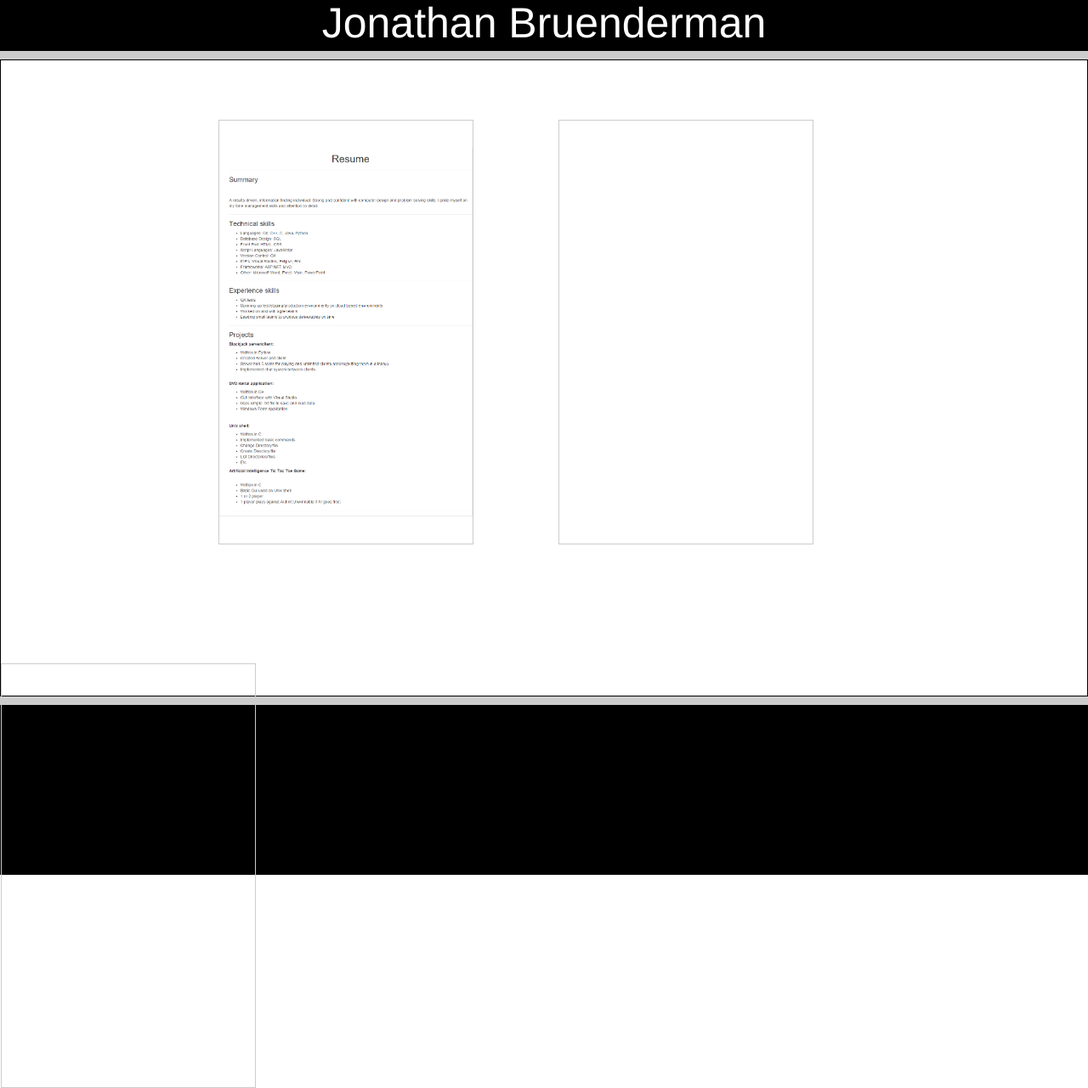
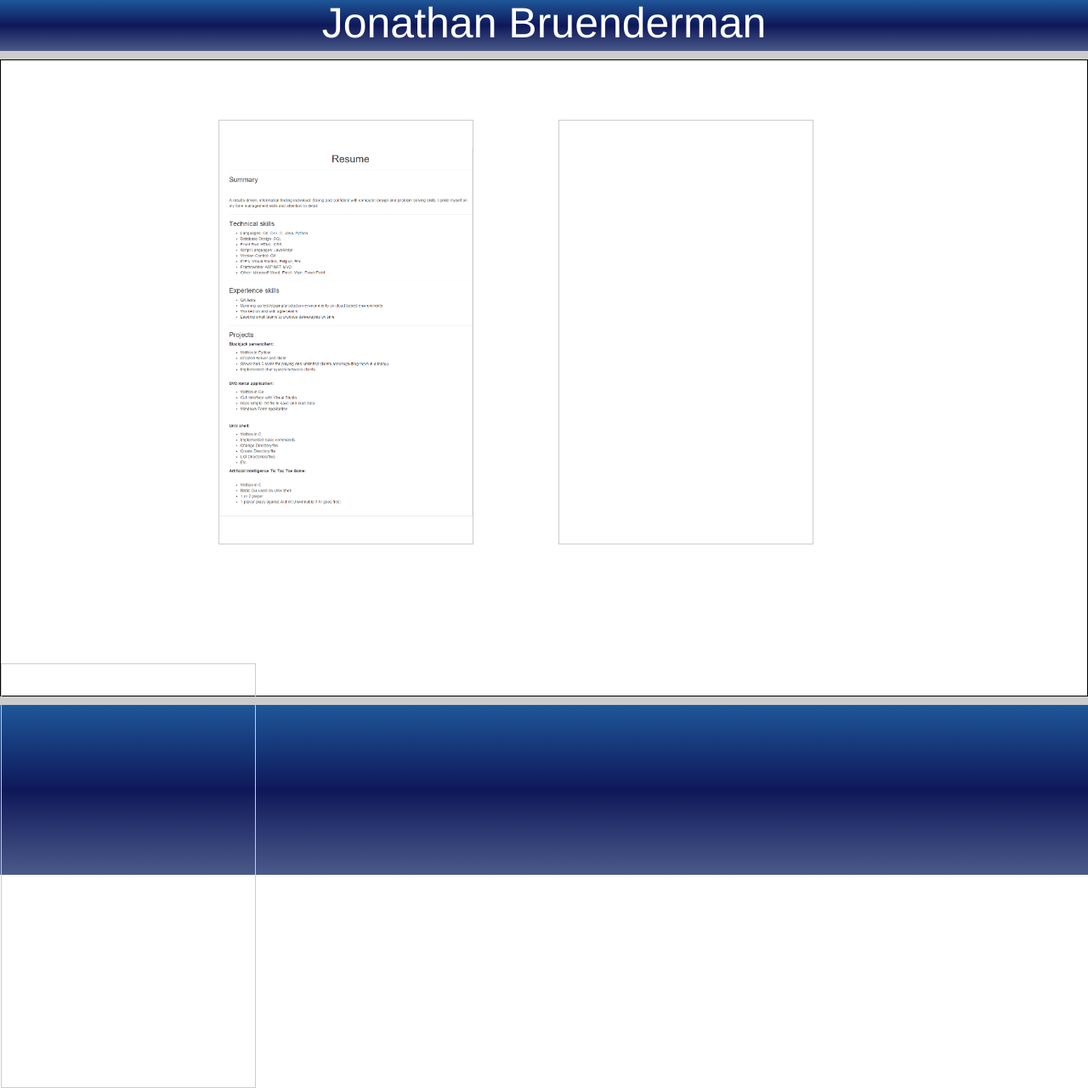
Before and after one commit to Bruendermiester/PersonalWebsite, a website: page app/index.html in a window 1280 px wide. Shown: the whole page at 85% size. Drawn offline with nearby package versions, Linux system fonts and the light colour scheme; some packages are replaced by stand-ins of ours.

Commit message:
Adding header and footer background color

```diff
--- a/app/modules/mainPage/css/footer.css
+++ b/app/modules/mainPage/css/footer.css
@@ -1,5 +1,13 @@
 #footer {
   height: 200px;
   width: 100%;
-  background-color: #000;
+  background: rgb(30,87,153); /* Old browsers */
+  background: -moz-linear-gradient(top,  rgba(30,87,153,1) 0%, rgba(14,24,89,1) 50%, rgba(41,137,216,1) 50%, rgba(14,24,89,1) 50%, rgba(14,24,89,1) 50%, rgba(74,90,137,1) 100%); /* FF3.6+ */
+  background: -webkit-gradient(linear, left top, left bottom, color-stop(0%,rgba(30,87,153,1)), color-stop(50%,rgba(14,24,89,1)), color-stop(50%,rgba(41,137,216,1)), color-stop(50%,rgba(14,24,89,1)), color-stop(50%,rgba(14,24,89,1)), color-stop(100%,rgba(74,90,137,1))); /* Chrome,Safari4+ */
+  background: -webkit-linear-gradient(top,  rgba(30,87,153,1) 0%,rgba(14,24,89,1) 50%,rgba(41,137,216,1) 50%,rgba(14,24,89,1) 50%,rgba(14,24,89,1) 50%,rgba(74,90,137,1) 100%); /* Chrome10+,Safari5.1+ */
+  background: -o-linear-gradient(top,  rgba(30,87,153,1) 0%,rgba(14,24,89,1) 50%,rgba(41,137,216,1) 50%,rgba(14,24,89,1) 50%,rgba(14,24,89,1) 50%,rgba(74,90,137,1) 100%); /* Opera 11.10+ */
+  background: -ms-linear-gradient(top,  rgba(30,87,153,1) 0%,rgba(14,24,89,1) 50%,rgba(41,137,216,1) 50%,rgba(14,24,89,1) 50%,rgba(14,24,89,1) 50%,rgba(74,90,137,1) 100%); /* IE10+ */
+  background: linear-gradient(to bottom,  rgba(30,87,153,1) 0%,rgba(14,24,89,1) 50%,rgba(41,137,216,1) 50%,rgba(14,24,89,1) 50%,rgba(14,24,89,1) 50%,rgba(74,90,137,1) 100%); /* W3C */
+  filter: progid:DXImageTransform.Microsoft.gradient( startColorstr='#1e5799', endColorstr='#4a5a89',GradientType=0 ); /* IE6-9 */
+
 }
--- a/app/modules/mainPage/css/header.css
+++ b/app/modules/mainPage/css/header.css
@@ -1,7 +1,15 @@
 #header {
   height: 60px;
   width: 100%;
-  background-color: #000;
+/* Permalink - use to edit and share this gradient: http://colorzilla.com/gradient-editor/#1e5799+0,0e1859+50,2989d8+50,0e1859+50,0e1859+50,4a5a89+100 */
+background: rgb(30,87,153); /* Old browsers */
+background: -moz-linear-gradient(top,  rgba(30,87,153,1) 0%, rgba(14,24,89,1) 50%, rgba(41,137,216,1) 50%, rgba(14,24,89,1) 50%, rgba(14,24,89,1) 50%, rgba(74,90,137,1) 100%); /* FF3.6+ */
+background: -webkit-gradient(linear, left top, left bottom, color-stop(0%,rgba(30,87,153,1)), color-stop(50%,rgba(14,24,89,1)), color-stop(50%,rgba(41,137,216,1)), color-stop(50%,rgba(14,24,89,1)), color-stop(50%,rgba(14,24,89,1)), color-stop(100%,rgba(74,90,137,1))); /* Chrome,Safari4+ */
+background: -webkit-linear-gradient(top,  rgba(30,87,153,1) 0%,rgba(14,24,89,1) 50%,rgba(41,137,216,1) 50%,rgba(14,24,89,1) 50%,rgba(14,24,89,1) 50%,rgba(74,90,137,1) 100%); /* Chrome10+,Safari5.1+ */
+background: -o-linear-gradient(top,  rgba(30,87,153,1) 0%,rgba(14,24,89,1) 50%,rgba(41,137,216,1) 50%,rgba(14,24,89,1) 50%,rgba(14,24,89,1) 50%,rgba(74,90,137,1) 100%); /* Opera 11.10+ */
+background: -ms-linear-gradient(top,  rgba(30,87,153,1) 0%,rgba(14,24,89,1) 50%,rgba(41,137,216,1) 50%,rgba(14,24,89,1) 50%,rgba(14,24,89,1) 50%,rgba(74,90,137,1) 100%); /* IE10+ */
+background: linear-gradient(to bottom,  rgba(30,87,153,1) 0%,rgba(14,24,89,1) 50%,rgba(41,137,216,1) 50%,rgba(14,24,89,1) 50%,rgba(14,24,89,1) 50%,rgba(74,90,137,1) 100%); /* W3C */
+filter: progid:DXImageTransform.Microsoft.gradient( startColorstr='#1e5799', endColorstr='#4a5a89',GradientType=0 ); /* IE6-9 */
 }
 #header h2 {
   color: #fff;
```
